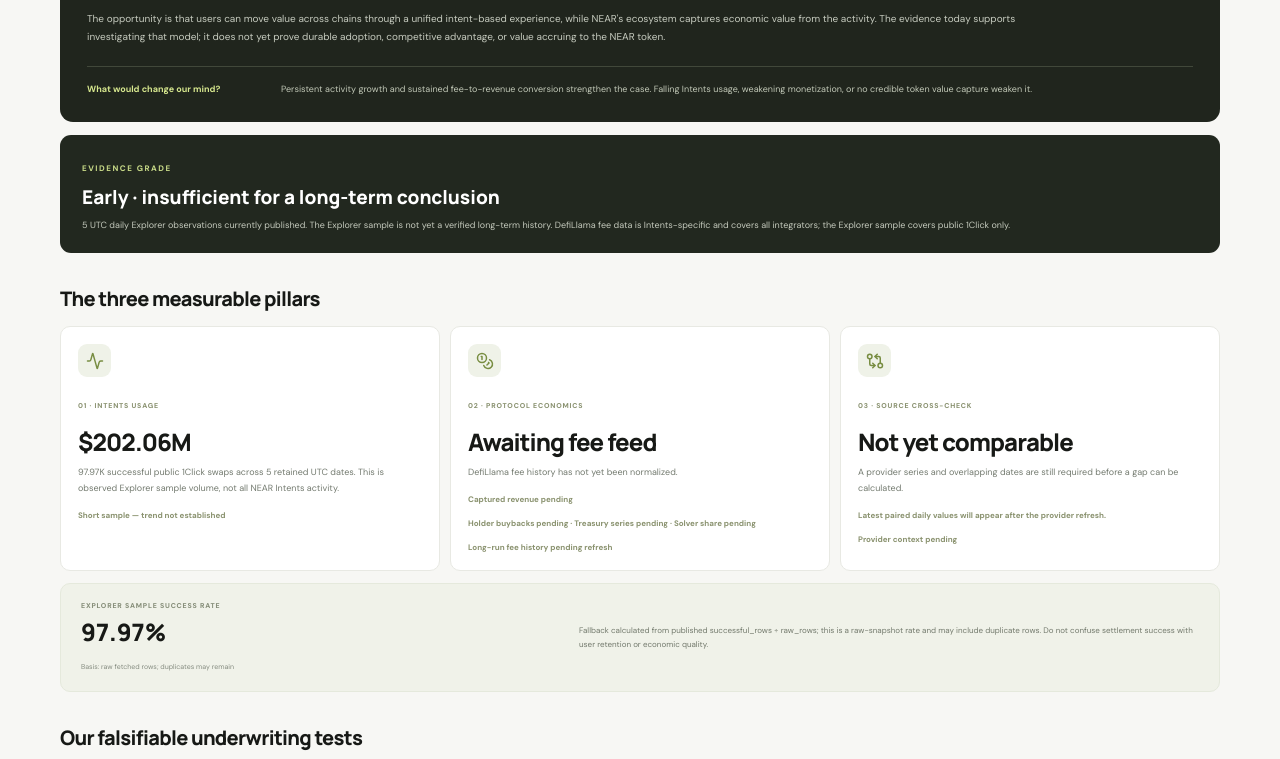
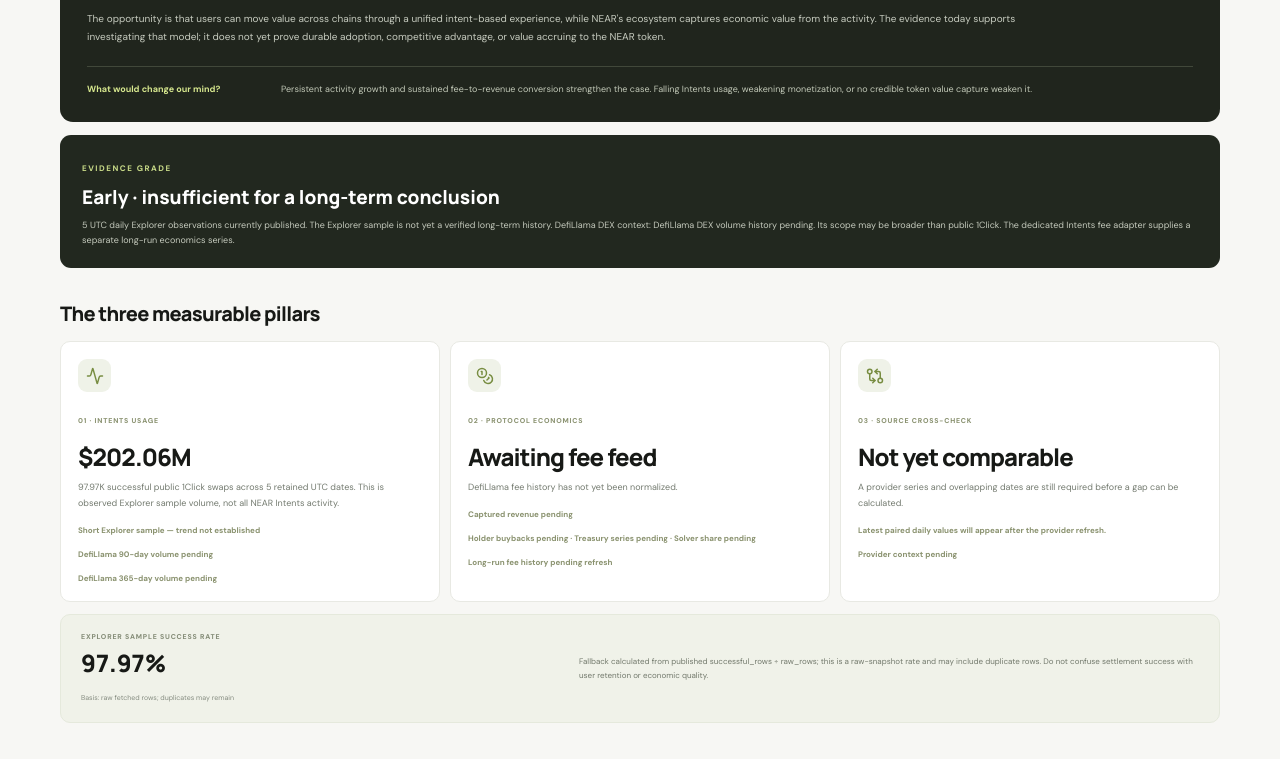
Before and after one commit to ExoDus768/Deca, a Next.js app: page /investment in a window 1280 px wide. Shown: the part 510-1269 px from the top of the page. Built offline with nearby package versions, Linux system fonts and the light colour scheme.

Commit message:
Use long-run DefiLlama volume context in investment thesis

```diff
--- a/app/investment/page.tsx
+++ b/app/investment/page.tsx
@@ -11,10 +11,13 @@ function read(file:string):any {
 const volumeDoc=read("data/metrics/intents_daily_volume_usd.json");
 const txDoc=read("data/metrics/daily_transactions.json");
 const feesDoc=read("data/metrics/defillama_fees_revenue.json");
+const defiVolumeDoc=read("data/metrics/defillama_daily_volume_usd.json");
 const reconciliation=read("published/reconciliation.json");
 const volume=volumeDoc?.series?.intents_explorer??{};
 const tx=txDoc?.series?.intents_explorer??{};
+const defiVolume=defiVolumeDoc?.series?.defillama_intents??{};
 const dates=Object.keys(volume).sort();
+const defiVolumeDates=Object.keys(defiVolume).sort();
 const totalVolume=Object.values(volume).reduce((a:number,b:any)=>a+Number(b||0),0);
 const totalTx=Object.values(tx).reduce((a:number,b:any)=>a+Number(b||0),0);
 const meta=volumeDoc?.metadata??{};
@@ -29,11 +32,21 @@ function recentTotal(series:Record<string,number>){
  const start=new Date(end);start.setUTCDate(start.getUTCDate()-29);
  return Object.entries(series).filter(([d])=>d>=start.toISOString().slice(0,10)&&d<=days[days.length-1]).reduce((s,[,v])=>s+Number(v||0),0);
 }
+function windowTotal(series:Record<string,number>,windowDays:number){
+ const days=Object.keys(series??{}).sort();
+ if(!days.length)return null;
+ const end=new Date(days[days.length-1]+"T00:00:00Z");
+ const start=new Date(end);start.setUTCDate(start.getUTCDate()-(windowDays-1));
+ return Object.entries(series).filter(([d])=>d>=start.toISOString().slice(0,10)&&d<=days[days.length-1]).reduce((s,[,v])=>s+Number(v||0),0);
+}
 const fees=feesDoc?.series?.defillama_intents_fees??{};
 const revenue=feesDoc?.series?.defillama_intents_revenue??{};
 const protocolRevenue=feesDoc?.series?.defillama_intents_protocol_revenue??{};
 const holderRevenue=feesDoc?.series?.defillama_intents_holders_revenue??{};
 const supplySideRevenue=feesDoc?.series?.defillama_intents_supply_side_revenue??{};
+const defiVolume90=windowTotal(defiVolume,90);
+const defiVolume365=windowTotal(defiVolume,365);
+const defiVolumeCoverage=defiVolumeDates.length ? `${defiVolumeDates.length} daily observations · ${defiVolumeDates[0]} to ${defiVolumeDates[defiVolumeDates.length-1]}` : "DefiLlama DEX volume history pending";
 const fees30=recentTotal(fees);
 const revenue30=recentTotal(revenue);
 const protocolRevenue30=recentTotal(protocolRevenue);
@@ -64,10 +77,10 @@ export default function Investment(){
    <p>The opportunity is that users can move value across chains through a unified intent-based experience, while NEAR's ecosystem captures economic value from the activity. The evidence today supports investigating that model; it does not yet prove durable adoption, competitive advantage, or value accruing to the NEAR token.</p>
    <div className="thesis-verdict"><strong>What would change our mind?</strong><span>Persistent activity growth and sustained fee-to-revenue conversion strengthen the case. Falling Intents usage, weakening monetization, or no credible token value capture weaken it.</span></div>
   </section>
-  <div className="thesis-status"><span className="mini-label">EVIDENCE GRADE</span><strong>{enoughHistory?"Developing · broader history available":"Early · insufficient for a long-term conclusion"}</strong><p>{dates.length} UTC daily Explorer observations currently published. {meta.page_cap_reached?"The latest Explorer fetch reached its configured page cap, so history may be incomplete.":"The Explorer sample is not yet a verified long-term history."} DefiLlama fee data is Intents-specific and covers all integrators; the Explorer sample covers public 1Click only.</p></div>
+  <div className="thesis-status"><span className="mini-label">EVIDENCE GRADE</span><strong>{enoughHistory?"Developing · broader history available":"Early · insufficient for a long-term conclusion"}</strong><p>{dates.length} UTC daily Explorer observations currently published. {meta.page_cap_reached?"The latest Explorer fetch reached its configured page cap, so history may be incomplete.":"The Explorer sample is not yet a verified long-term history."} DefiLlama DEX context: {defiVolumeCoverage}. Its scope may be broader than public 1Click. The dedicated Intents fee adapter supplies a separate long-run economics series.</p></div>
   <h2 className="subsection-title">The three measurable pillars</h2>
   <div className="thesis-evidence-grid">
-   <article><div className="research-icon"><Activity size={18}/></div><span>01 · INTENTS USAGE</span><h3>{money(totalVolume)}</h3><p>{fmt(totalTx)} successful public 1Click swaps across {dates.length} retained UTC dates. This is observed Explorer sample volume, not all NEAR Intents activity.</p><small>{dates.length>=90?"90+ daily observations":"Short sample — trend not established"}</small></article>
+   <article><div className="research-icon"><Activity size={18}/></div><span>01 · INTENTS USAGE</span><h3>{money(totalVolume)}</h3><p>{fmt(totalTx)} successful public 1Click swaps across {dates.length} retained UTC dates. This is observed Explorer sample volume, not all NEAR Intents activity.</p><small>{dates.length>=90?"90+ Explorer daily observations":"Short Explorer sample — trend not established"}</small><small>{defiVolume90==null?"DefiLlama 90-day volume pending":money(defiVolume90)+" DefiLlama DEX volume · trailing 90d"}</small><small>{defiVolume365==null?"DefiLlama 365-day volume pending":money(defiVolume365)+" DefiLlama DEX volume · trailing 365d"}</small></article>
    <article><div className="research-icon"><Coins size={18}/></div><span>02 · PROTOCOL ECONOMICS</span><h3>{fees30==null?"Awaiting fee feed":money(fees30)}</h3><p>{fees30==null?"DefiLlama fee history has not yet been normalized.":"Trailing 30-day gross NEAR Intents fees across integrators. Captured revenue and holder buybacks are separate series."}</p><small>{revenue30==null?"Captured revenue pending":money(revenue30)+" captured · "+(monetization==null?"":monetization.toFixed(1)+"% of fees")}</small><small>{holderRevenue30==null?"Holder buybacks pending":money(holderRevenue30)+" holder buybacks"} · {protocolRevenue30==null?"Treasury series pending":money(protocolRevenue30)+" treasury"} · {supplySideRevenue30==null?"Solver share pending":money(supplySideRevenue30)+" solver/distribution share"}</small><small>{feeCoverage}</small></article>
    <article><div className="research-icon"><GitCompareArrows size={18}/></div><span>03 · SOURCE CROSS-CHECK</span><h3>{diagnostic.status==="compared"?diagnostic.median_gap_pct+"%":"Not yet comparable"}</h3><p>{diagnostic.status==="compared"?"Median absolute daily gap between Explorer and DefiLlama Intents volume over shared dates. This is diagnostic only, not formal reconciliation.":"A provider series and overlapping dates are still required before a gap can be calculated."}</p><small>{latestPair}</small><small>{diagnostic.status==="compared"?diagnostic.overlap_days+" overlapping days · maximum gap "+diagnostic.max_gap_pct+"% · scope mismatch disclosed":provider.status??"Provider context pending"}</small></article>
   </div>
```
